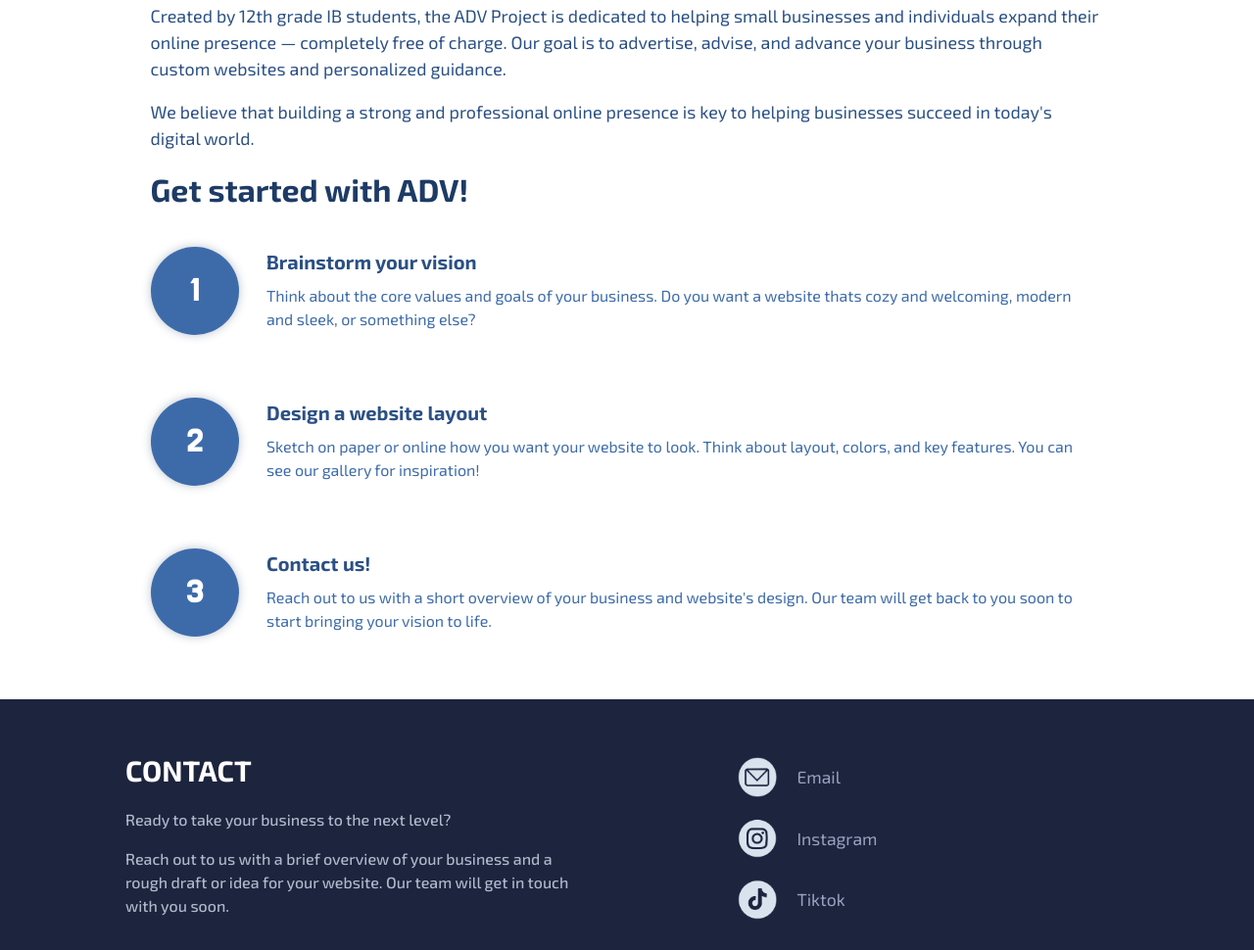
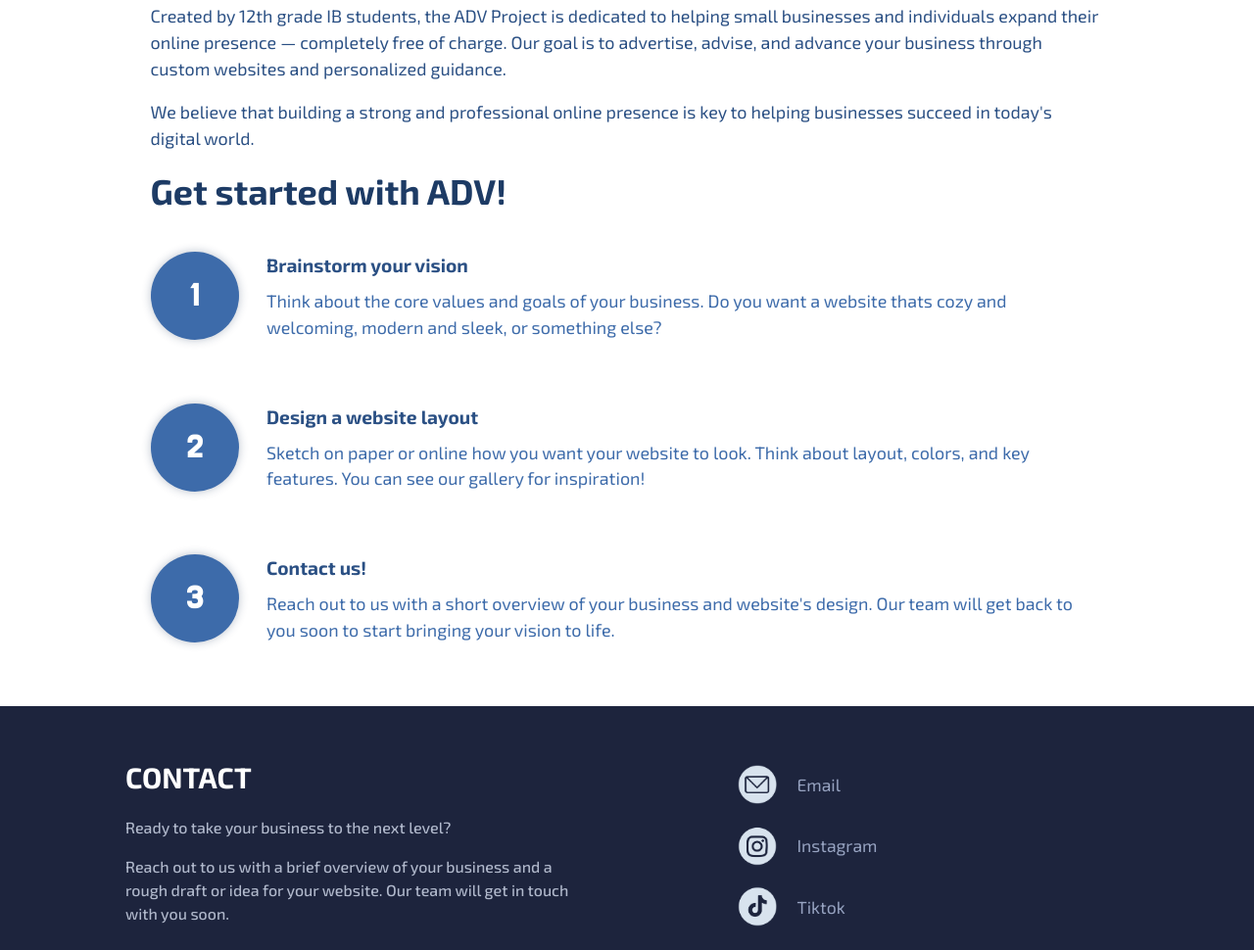
Before and after one commit to adv-projects/website-adv-project, a plain HTML site: page index.html in a window 1280 px wide. Shown: the part 964-1934 px from the top of the page at 98% size. Drawn offline with Linux system fonts and the light colour scheme; a web font is replaced by a local one.

Commit message:
Update get-started.css

```diff
--- a/get-started.css
+++ b/get-started.css
@@ -7,7 +7,7 @@
 
 .get-started-title {
   color: rgb(29, 59, 101);
-  font-size: clamp(2rem, 2.5vw, 3rem);
+  font-size: clamp(2rem, 2.8vw, 5rem);
   line-height: 1.25;
   font-weight: bolder;
   margin-bottom: max(25px, 4%);
@@ -51,13 +51,13 @@
 .step-title {
   font-weight: bold;
   color: rgb(43, 80, 132);
-  font-size: clamp(1.25rem, 1.5vw, 2rem);
+  font-size: clamp(1rem, 1.5vw, 1.5rem);
   margin-top: 0px;
   margin-bottom: max(5px, 1%);
 }
 
 .step-description {
   color: rgb(61, 107, 170);
-  font-size: clamp(1rem, 1.2vw, 2rem);
+  font-size: clamp(1rem, 1.4vw, 1.5rem);
   margin: 0px;
 }
```
